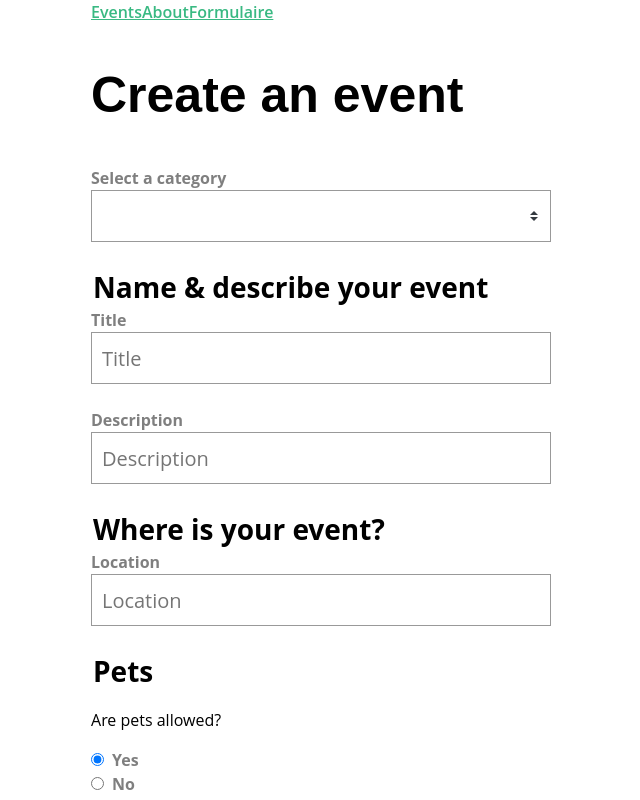
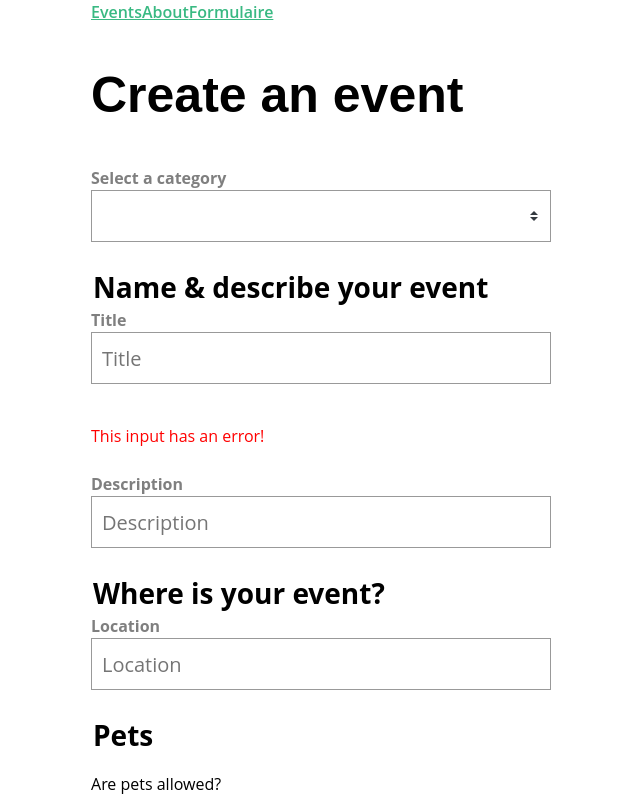
Before and after one commit to mnadea001/tuto-vuejs3, a Vue app: page /form in a window 1280 px wide. Shown: the top 800 px of the page, without its empty margins (319-959 px from the left). Built offline with nearby package versions, Linux system fonts and the light colour scheme.

Commit message:
accessibility

```diff
--- a/src/components/BaseCheckbox.vue
+++ b/src/components/BaseCheckbox.vue
@@ -4,10 +4,12 @@
     :checked="modelValue"
     @change="$emit('update:modelValue', $event.target.checked)"
     class="field"
+    :id="uuid"
   />
-  <label v-if="label">{{ label }}</label>
+  <label v-if="label" :for="uuid">{{ label }}</label>
 </template>
 <script>
+import UniqueID from "@/features/UniqueID.js";
 export default {
   name: "BaseCheckbox",
   props: {
@@ -20,5 +22,9 @@ export default {
       default: false,
     },
   },
+  setup() {
+    const uuid = UniqueID().getID();
+    return { uuid };
+  },
 };
 </script>
--- a/src/components/BaseInput.vue
+++ b/src/components/BaseInput.vue
@@ -1,15 +1,27 @@
 <template>
-  <label v-if="label">{{ label }}</label>
+  <label :for="uuid" v-if="label">{{ label }}</label>
   <input
     v-bind="$attrs"
     :placeholder="label"
     class="field"
+    :id="uuid"
     :value="modelValue"
     @input="$emit('update:modelValue', $event.target.value)"
+    :aria-describedby="error ? '${uuid}-error' : null"
+    :aria-invalid="error ? true : null"
   />
+  <p
+    v-if="error"
+    class="errorMessage"
+    :id="'${uuid}-error'"
+    aria-live="assertive"
+  >
+    {{ error }}
+  </p>
 </template>
 
 <script>
+import UniqueID from "@/features/UniqueID.js";
 export default {
   name: "BaseInput",
   props: {
@@ -21,6 +33,14 @@ export default {
       type: [String, Number],
       default: "",
     },
+    error: {
+      type: String,
+      default: "",
+    },
+  },
+  setup() {
+    const uuid = UniqueID().getID();
+    return { uuid };
   },
 };
 </script>
--- a/src/components/BaseRadio.vue
+++ b/src/components/BaseRadio.vue
@@ -5,10 +5,12 @@
     :value="value"
     @change="$emit('update:modelValue', value)"
     v-bind="$attrs"
+    :id="uuid"
   />
-  <label v-if="label">{{ label }}</label>
+  <label v-if="label" :for="uuid">{{ label }}</label>
 </template>
 <script>
+import UniqueID from "@/features/UniqueID.js";
 export default {
   name: "BaseRadio",
   props: {
@@ -25,5 +27,9 @@ export default {
       required: true,
     },
   },
+  setup() {
+    const uuid = UniqueID().getID();
+    return { uuid };
+  },
 };
 </script>
--- a/src/components/BaseSelect.vue
+++ b/src/components/BaseSelect.vue
@@ -1,8 +1,9 @@
 <template>
-  <label v-if="label">{{ label }}</label>
+  <label v-if="label" :for="uuid">{{ label }}</label>
   <select
     :value="modelValue"
     class="field"
+    :id="uuid"
     v-bind="{
       ...$attrs,
       onChange: ($event) => {
@@ -21,6 +22,7 @@
   </select>
 </template>
 <script>
+import UniqueID from "@/features/UniqueID.js";
 export default {
   name: "BaseSelect",
   props: {
@@ -37,5 +39,9 @@ export default {
       required: true,
     },
   },
+  setup() {
+    const uuid = UniqueID().getID();
+    return { uuid };
+  },
 };
 </script>
--- /dev/null
+++ b/src/features/UniqueID.js
@@ -0,0 +1,12 @@
+let UUID = 0;
+
+export default function UniqueID() {
+  const getID = () => {
+    UUID++;
+    return UUID;
+  };
+
+  return {
+    getID,
+  };
+}
--- a/src/views/SimpleForm.vue
+++ b/src/views/SimpleForm.vue
@@ -9,7 +9,12 @@
       />
       <fieldset>
         <legend>Name & describe your event</legend>
-        <BaseInput v-model="event.title" label="Title" type="text" />
+        <BaseInput
+          v-model="event.title"
+          label="Title"
+          type="text"
+          error="This input has an error!"
+        />
         <BaseInput
           v-model="event.description"
           label="Description"
```
